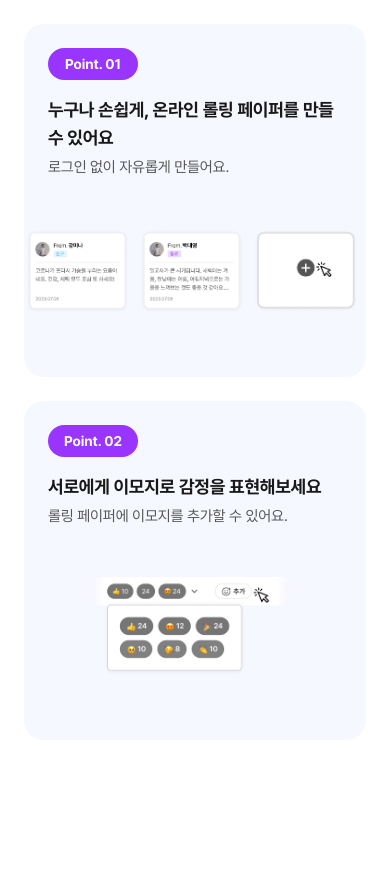
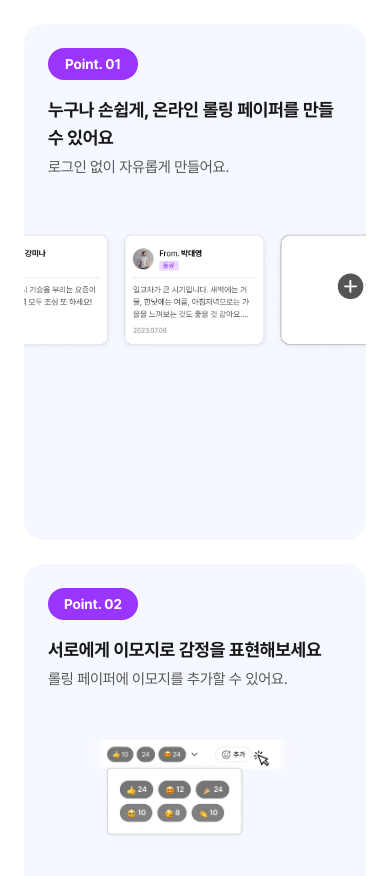
Before and after one commit to Rolligo/rolling, a React (Create React App) app: page / in a window 390 px wide. Shown: the top 876 px of the page. Before the commit the page ends 844 px from the top, so only its background shows below. Built offline with nearby package versions, Linux system fonts and the light colour scheme.

Commit message:
fix: 메인페이지 모바일 사이즈 이미지 overflow 구현

```diff
--- a/src/pages/mainPage/MainPage.jsx
+++ b/src/pages/mainPage/MainPage.jsx
@@ -18,11 +18,13 @@ const MainPage = () => {
           </S.MainH1>
           <S.MainH2>로그인 없이 자유롭게 만들어요.</S.MainH2>
         </S.DescriptionDiv>
+        <S.ImgContainer>
           <S.ImgBox>
             <S.SingleImg src={Card1} alt="카드1이미지" />
             <S.SingleImg src={Card2} alt="카드2이미지" />
             <S.SingleImg src={Card3} alt="카드3이미지" />
           </S.ImgBox>
+        </S.ImgContainer>
       </S.Section>
       <S.Section flexdirection="row-reverse">
         <S.DescriptionDiv>
@@ -33,7 +35,9 @@ const MainPage = () => {
           </S.MainH1>
           <S.MainH2>롤링 페이퍼에 이모지를 추가할 수 있어요.</S.MainH2>
         </S.DescriptionDiv>
+        <S.ImgContainer>
           <S.EmojiImg src={Emoji} alt="이모지이미지" />
+        </S.ImgContainer>
       </S.Section>
       {/* 구경해보기 버튼 여기에 위치해주세요! */}
     </S.MainPageDiv>
--- a/src/pages/mainPage/MainPage.style.js
+++ b/src/pages/mainPage/MainPage.style.js
@@ -30,16 +30,55 @@ export const EmojiImg = styled.img`
     width: 55rem;
   }
 `;
-
-export const ImgBox = styled.div`
-  display: grid;
-  grid-template-columns: repeat(auto-fill, minmax(33%, auto));
+export const ImgContainer = styled.div`
+  position: relative;
+  height: 25rem;
+  overflow: hidden;
   ${onTablet} {
+    height: 20rem;
   }
 
   ${onPc} {
+    width: 55.8rem;
+    height: 20rem;
+  }
+`;
+
+export const ImgBox = styled.div`
+  // display: grid;
+  // grid-template-columns: repeat(auto-fill, minmax(33%, auto));
+  display: flex;
+  position: absolute;
+  left: -16.3vw;
+
+  ${onTablet} {
+    position: static;
+    display: grid;
+    grid-template-columns: repeat(auto-fill, minmax(33%, auto));
+    overflow: visible;
+    left: 0;
+  }
+
+  ${onPc} {
+    position: static;
+    display: grid;
     width: 55rem;
+    overflow: visible;
     grid-template-columns: repeat(auto-fill, minmax(33%, auto));
+    left: 0;
+  }
+`;
+
+export const SingleImg = styled.img`
+  // width: 27.4vw;
+  width: 40vw;
+  height: auto;
+  ${onTablet} {
+    width: 23.7rem;
+  }
+
+  ${onPc} {
+    width: 20rem;
   }
 `;
 
@@ -57,6 +96,7 @@ export const MainH1 = styled.div`
   }
 
   ${onPc} {
+    font-size: 2.4rem;
   }
 `;
 
@@ -72,6 +112,7 @@ export const MainH2 = styled.div`
   }
 
   ${onPc} {
+    font-size: 1.8rem;
   }
 `;
 
@@ -131,15 +172,3 @@ export const Section = styled.section`
     justify-content: left;
   }
 `;
-
-export const SingleImg = styled.img`
-  width: 27.4vw;
-  height: auto;
-  ${onTablet} {
-    width: 23.7rem;
-  }
-
-  ${onPc} {
-    width: 20rem;
-  }
-`;
```
Lines whose indentation alone changed are shown as unchanged.
